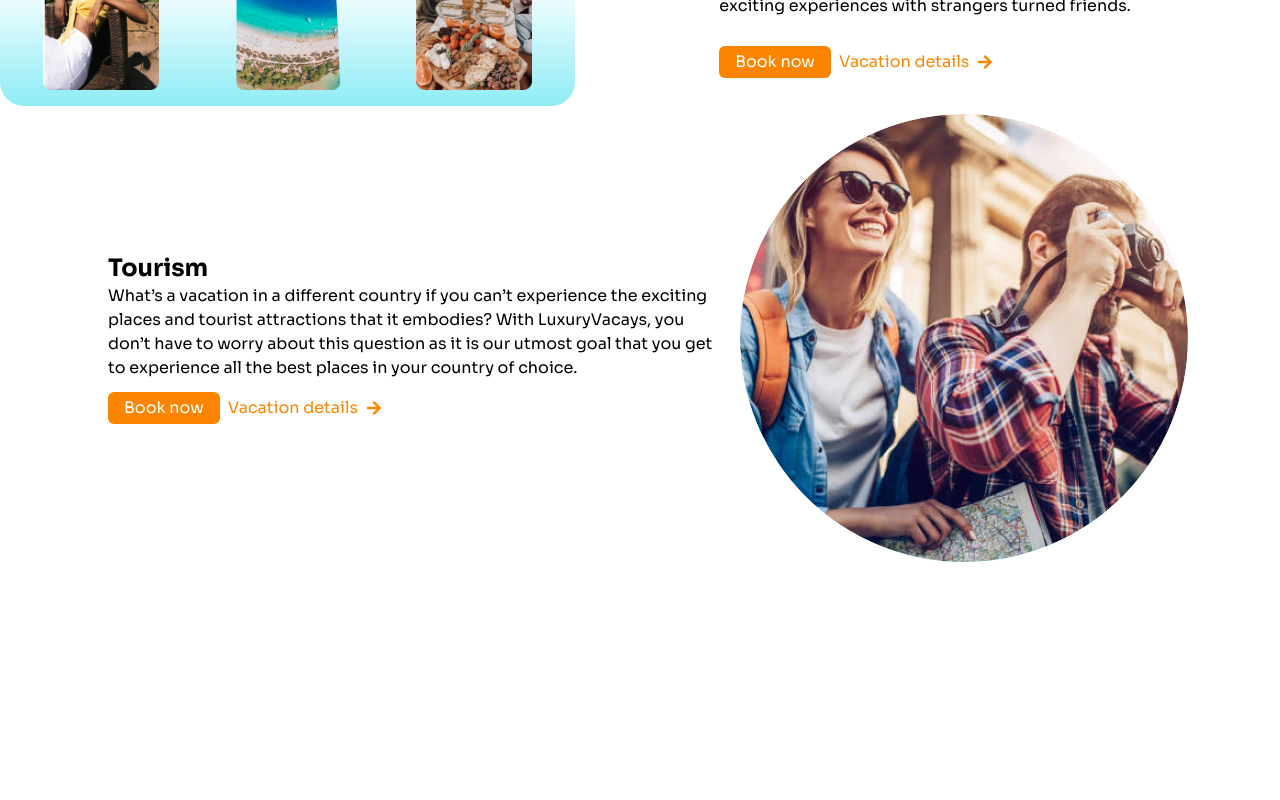
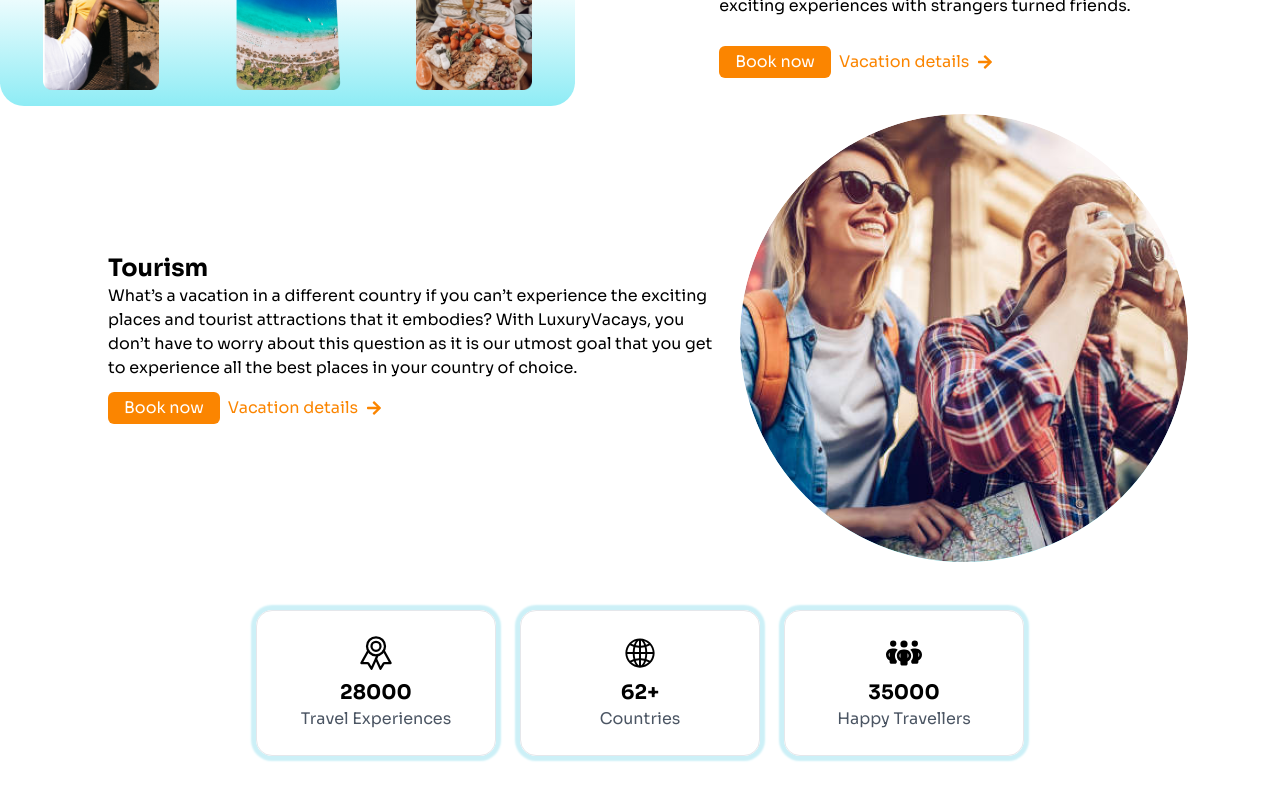
Before and after one commit to dazzling-bright/Luxury-Homes, a React (Create React App) app: page / in a window 1280 px wide. Shown: the part 2457-3257 px from the top of the page. Before the commit the page ends 3019 px from the top, so only its background shows below. Built offline with nearby package versions, Linux system fonts and the light colour scheme.

Commit message:
Implement the information card section

```diff
--- a/src/App.js
+++ b/src/App.js
@@ -4,6 +4,7 @@ import SummerLocations from "./components/body/summerLocations";
 import ResortTreat from "./components/body/resortTreats";
 import Experiences from "./components/body/experiences";
 import Tourism from "./components/body/tourism";
+import InfoCard from "./components/body/InfoCard";
 
 function App() {
   return (
@@ -14,6 +15,7 @@ function App() {
       <ResortTreat />
       <Experiences />
       <Tourism />
+      <InfoCard />
     </>
   );
 }
--- /dev/null
+++ b/src/components/body/InfoCard.js
@@ -0,0 +1,49 @@
+import React from "react";
+import { IoIosGlobe } from "react-icons/io";
+import { IoRibbonOutline } from "react-icons/io5";
+import { FaPeopleGroup } from "react-icons/fa6";
+const InfoCard = () => {
+  const infoData = [
+    {
+      ariaLabel: "Travel Experiences Count",
+      icon: <IoRibbonOutline className="text-4xl mb-2" />,
+      number: 28000,
+      text: "Travel Experiences",
+    },
+    {
+      ariaLabel: "Number of Visited Countries",
+      icon: <IoIosGlobe className="text-4xl mb-2" />,
+      number: "62+",
+      text: "Countries",
+    },
+    {
+      ariaLabel: "Happy Traveller Count",
+      icon: <FaPeopleGroup className="text-4xl mb-2" />,
+      number: 35000,
+      text: "Happy Travellers",
+    },
+  ];
+
+  return (
+    <div className="flex flex-wrap justify-center gap-6 px-4 py-8 m-4">
+      {infoData.map(({ ariaLabel, icon, number, text }, index) => (
+        <div
+          key={index}
+          className="flex flex-col items-center justify-center border border-solid rounded-2xl p-6 text-center w-60"
+          aria-label={ariaLabel}
+          style={{
+            boxShadow: "0 0 2px 5px rgba(204, 240, 247, 1)",
+          }}
+        >
+          <div aria-hidden="true">{icon}</div>
+          <p className="font-bold text-xl" aria-live="polite">
+            {number}
+          </p>
+          <p className="text-gray-600">{text}</p>
+        </div>
+      ))}
+    </div>
+  );
+};
+
+export default InfoCard;
```
